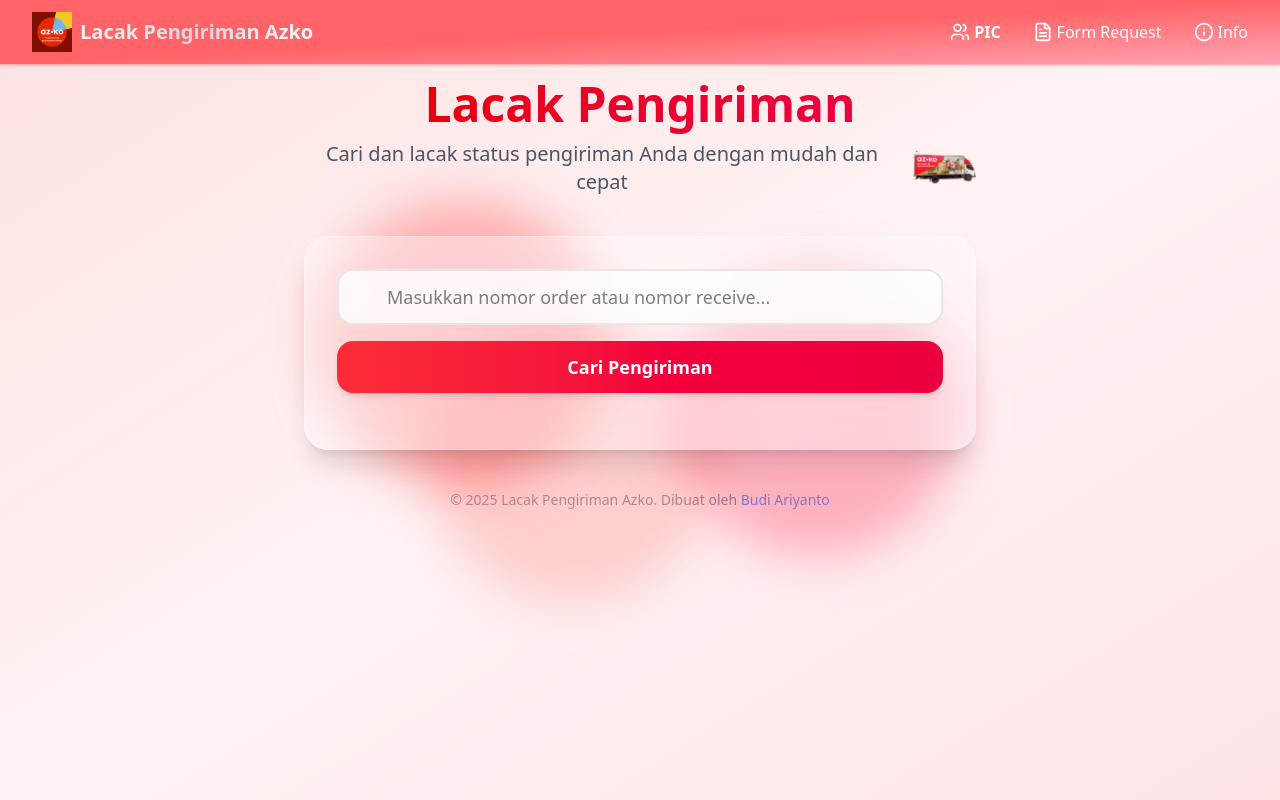
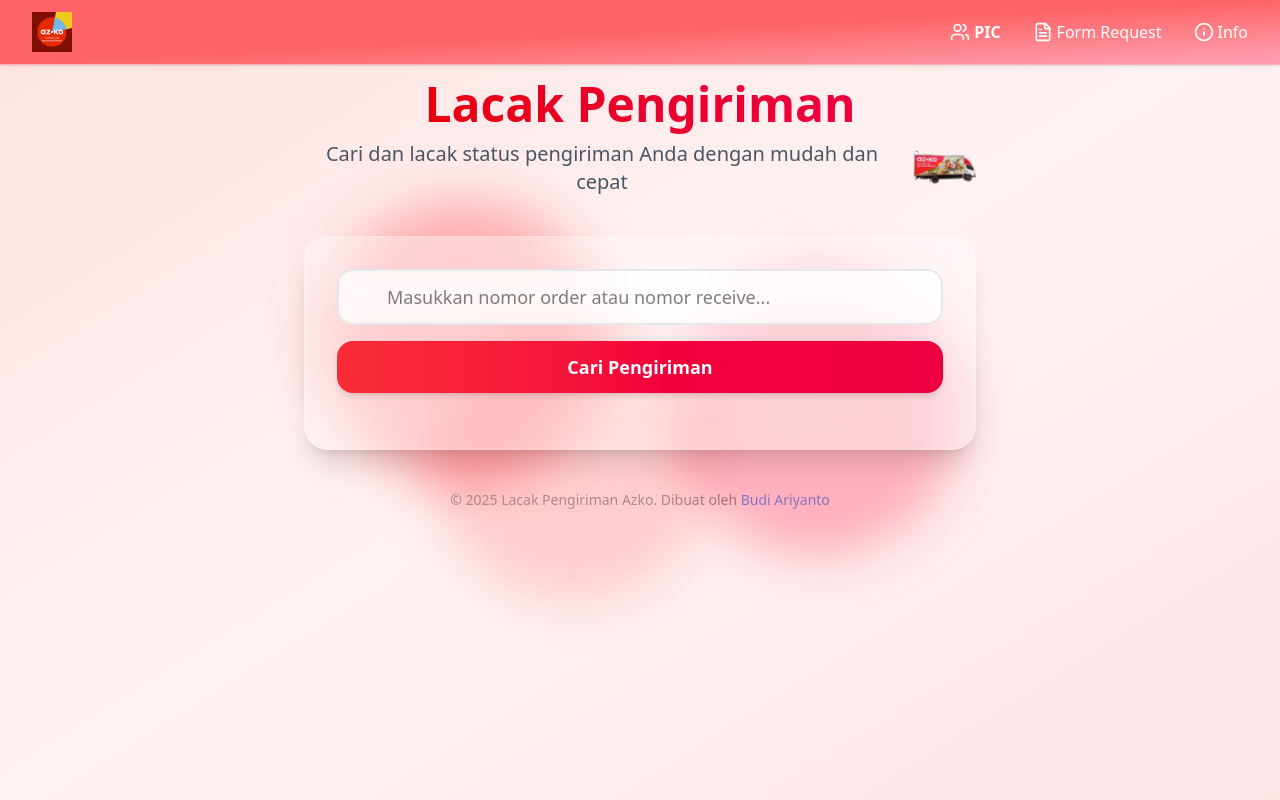
Before and after one commit to ariandto/frontendazko, a React (Vite) app: page / in a window 1280 px wide. Built offline with nearby package versions, Linux system fonts and the light colour scheme.

Commit message:
change text

```diff
--- a/src/pages/Navigation.tsx
+++ b/src/pages/Navigation.tsx
@@ -18,9 +18,9 @@
               alt="Azko Logo"
               className="w-10 h-10 object-contain cursor-pointer"
             />
-            <span className="text-lg sm:text-xl font-bold bg-gradient-to-r from-gray-100 via-gray-300 to-gray-50 bg-clip-text text-transparent">
+            {/* <span className="text-lg sm:text-xl font-bold bg-gradient-to-r from-gray-100 via-gray-300 to-gray-50 bg-clip-text text-transparent">
               Lacak Pengiriman Azko
-            </span>
+            </span> */}
           </Link>
 
           {/* Desktop Menu */}
--- a/src/pages/PhotoList.tsx
+++ b/src/pages/PhotoList.tsx
@@ -63,7 +63,7 @@
       <div className="min-h-screen flex items-center justify-center bg-gradient-to-br from-red-500 via-orange-600 to-red-600 p-4">
         <div className="bg-white/10 p-8 rounded-3xl backdrop-blur-lg text-center border border-white/20 shadow-2xl">
           <Loader className="animate-spin text-white w-12 h-12 mx-auto mb-4" />
-          <p className="text-white text-lg font-medium">Memuat data pengguna...</p>
+          <p className="text-white text-lg font-medium">Memuat data PIC...</p>
         </div>
       </div>
     );
```
